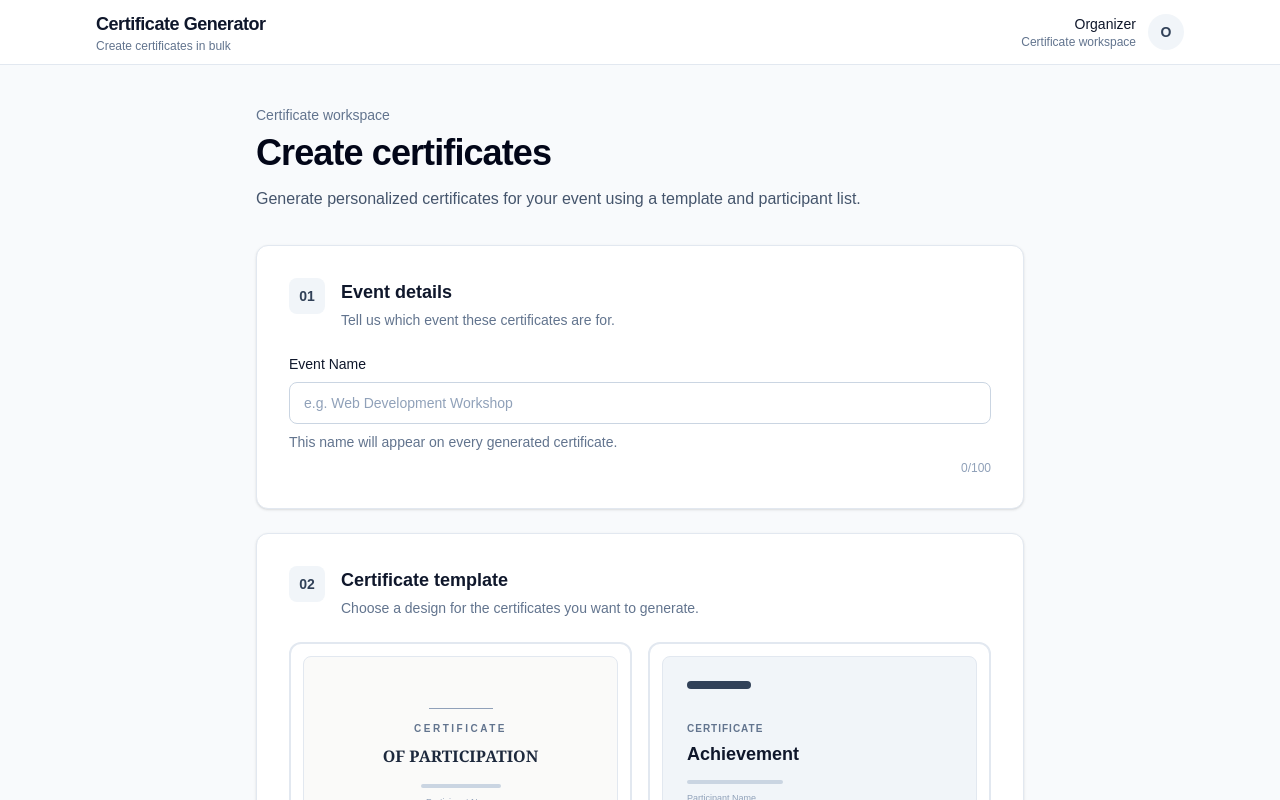
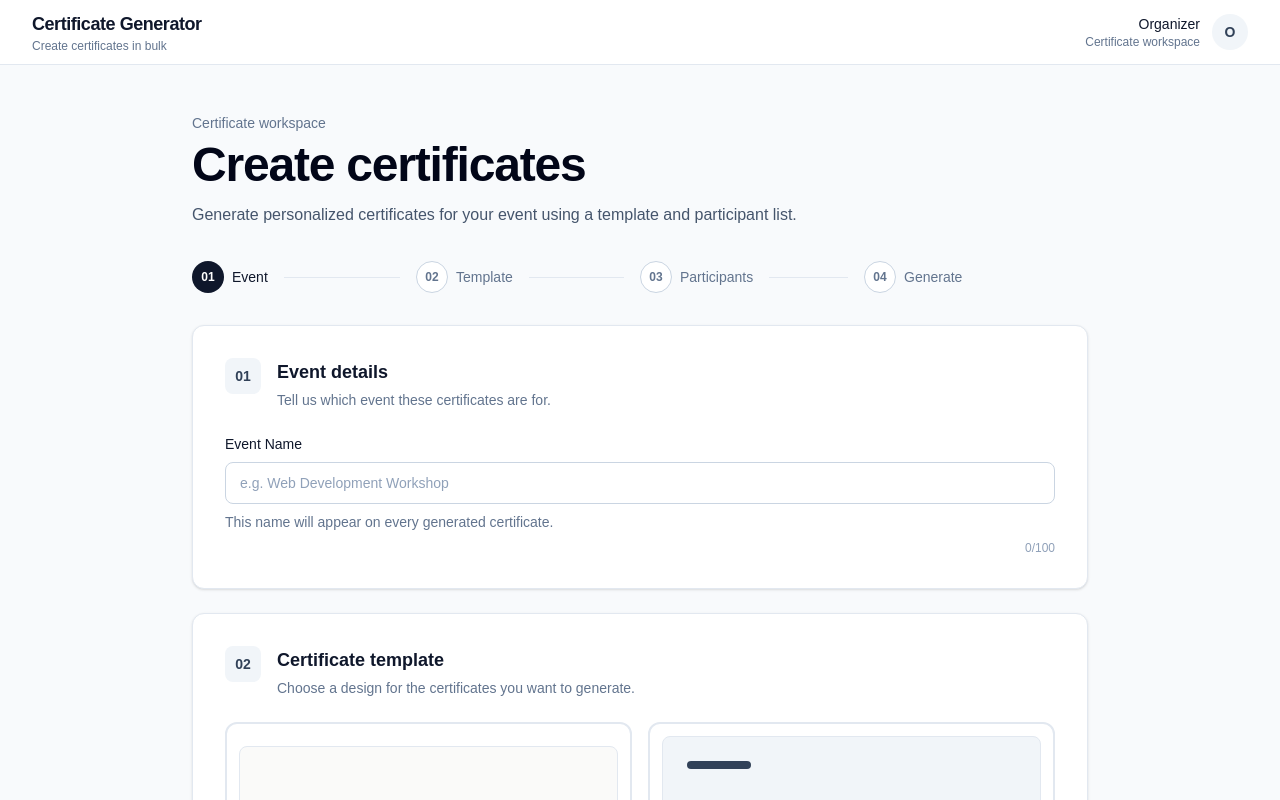
Before and after one commit to shaurya3571/certificate-generator, a Next.js app: page / in a window 1280 px wide. Shown: the top 800 px of the page. Built offline with nearby package versions, Linux system fonts and the light colour scheme.

Commit message:
feat: polish responsive certificate workflow

```diff
--- a/src/app/page.tsx
+++ b/src/app/page.tsx
@@ -7,6 +7,7 @@ import FormReadiness from "@/components/certificate/FormReadiness";
 import GenerationActions from "@/components/certificate/GenerationActions";
 import ParticipantsUpload from "@/components/certificate/ParticipantsUpload";
 import TemplateSelector from "@/components/certificate/TemplateSelector";
+import StepIndicator from "@/components/certificate/StepIndicator";
 import Header from "@/components/layout/Header";
 import PageContainer from "@/components/layout/PageContainer";
 import type {
@@ -59,15 +60,14 @@ export default function Home() {
       <Header />
 
       <PageContainer>
-        <section className="mx-auto max-w-3xl">
+        <section className="mx-auto max-w-4xl">
           {/* Page heading */}
           <div className="mb-8">
             <p className="mb-2 text-sm font-medium text-slate-500">
               Certificate workspace
             </p>
 
-            <h2 className="text-3xl font-bold tracking-tight text-slate-950 sm:text-4xl">
-              Create certificates
+<h2 className="text-3xl font-bold tracking-tight text-slate-950 sm:text-4xl lg:text-5xl">              Create certificates
             </h2>
 
             <p className="mt-3 max-w-2xl text-base leading-7 text-slate-600">
@@ -75,6 +75,7 @@ export default function Home() {
               template and participant list.
             </p>
           </div>
+          <StepIndicator />
 
           {/* Workflow */}
           <div className="space-y-6">
--- a/src/components/certificate/CsvUploader.tsx
+++ b/src/components/certificate/CsvUploader.tsx
@@ -192,7 +192,7 @@ export default function CsvUploader({
             <button
               type="button"
               onClick={handleRemove}
-              className="shrink-0 rounded-lg px-3 py-2 text-sm font-medium text-slate-600 transition hover:bg-white hover:text-slate-900"
+              className="shrink-0 rounded-lg px-3 py-2 text-sm font-medium text-slate-600 transition hover:bg-white hover:text-slate-900 focus:outline-none focus:ring-2 focus:ring-slate-400 focus:ring-offset-2"
             >
               Remove
             </button>
--- a/src/components/certificate/GenerateButton.tsx
+++ b/src/components/certificate/GenerateButton.tsx
@@ -14,7 +14,7 @@ export default function GenerateButton({
       type="button"
       disabled={disabled}
       onClick={onClick}
-      className={`flex w-full items-center justify-center gap-2 rounded-lg px-5 py-3 text-sm font-semibold transition sm:w-auto ${
+      className={`flex w-full items-center justify-center gap-2 rounded-lg px-5 py-3 text-sm font-semibold transition focus:outline-none focus:ring-2 focus:ring-slate-400 focus:ring-offset-2 sm:w-auto ${
         disabled
           ? "cursor-not-allowed bg-slate-200 text-slate-400"
           : "bg-slate-900 text-white shadow-sm hover:bg-slate-800 active:bg-slate-950"
--- /dev/null
+++ b/src/components/certificate/StepIndicator.tsx
@@ -0,0 +1,50 @@
+const steps = [
+  { number: "01", label: "Event" },
+  { number: "02", label: "Template" },
+  { number: "03", label: "Participants" },
+  { number: "04", label: "Generate" },
+];
+
+export default function StepIndicator() {
+  return (
+    <nav
+      aria-label="Certificate creation steps"
+      className="mb-8"
+    >
+      <ol className="flex items-center">
+        {steps.map((step, index) => (
+          <li
+            key={step.number}
+            className="flex flex-1 items-center"
+          >
+            <div className="flex items-center gap-2">
+              <span
+                className={`flex h-8 w-8 items-center justify-center rounded-full text-xs font-semibold ${
+                  index === 0
+                    ? "bg-slate-900 text-white"
+                    : "border border-slate-300 bg-white text-slate-500"
+                }`}
+              >
+                {step.number}
+              </span>
+
+              <span
+                className={`hidden text-sm font-medium sm:block ${
+                  index === 0
+                    ? "text-slate-900"
+                    : "text-slate-500"
+                }`}
+              >
+                {step.label}
+              </span>
+            </div>
+
+            {index < steps.length - 1 && (
+              <div className="mx-3 h-px flex-1 bg-slate-200 sm:mx-4" />
+            )}
+          </li>
+        ))}
+      </ol>
+    </nav>
+  );
+}
--- a/src/components/certificate/TemplateCard.tsx
+++ b/src/components/certificate/TemplateCard.tsx
@@ -20,11 +20,11 @@ export default function TemplateCard({
       type="button"
       onClick={onSelect}
       aria-pressed={selected}
-      className={`group w-full rounded-xl border-2 bg-white p-3 text-left transition-all duration-200 ${
-        selected
-          ? "border-slate-900 shadow-sm"
-          : "border-slate-200 hover:border-slate-400"
-      }`}
+      className={`group w-full rounded-xl border-2 bg-white p-3 text-left transition-all duration-200 focus:outline-none focus:ring-2 focus:ring-slate-400 focus:ring-offset-2 ${
+  selected
+    ? "border-slate-900 shadow-sm"
+    : "border-slate-200 hover:border-slate-400"
+}`}
     >
       {/* Certificate Preview */}
       <div
--- a/src/components/certificate/TemplateSelector.tsx
+++ b/src/components/certificate/TemplateSelector.tsx
@@ -90,7 +90,7 @@ export default function TemplateSelector({
             <button
               type="button"
               onClick={handleCustomTemplateSelect}
-              className={`shrink-0 rounded-lg border px-4 py-2 text-sm font-medium transition ${
+              className={`shrink-0 rounded-lg border px-4 py-2 text-sm font-medium transition focus:outline-none focus:ring-2 focus:ring-slate-400 focus:ring-offset-2 ${
                 selectedTemplate === "custom"
                   ? "border-slate-900 bg-slate-900 text-white"
                   : "border-slate-300 bg-white text-slate-700 hover:border-slate-400 hover:bg-white"
--- a/src/components/layout/Header.tsx
+++ b/src/components/layout/Header.tsx
@@ -1,20 +1,26 @@
 export default function Header() {
   return (
     <header className="border-b border-slate-200 bg-white">
-      <div className="mx-auto flex h-16 max-w-6xl items-center justify-between px-4 sm:px-6 lg:px-8">
-        <div>
-          <h1 className="text-lg font-semibold tracking-tight text-slate-900">
+      <div className="mx-auto flex h-16 max-w-7xl items-center justify-between px-4 sm:px-6 lg:px-8">
+        <div className="min-w-0">
+          <h1 className="truncate text-lg font-semibold tracking-tight text-slate-900">
             Certificate Generator
           </h1>
+
           <p className="hidden text-xs text-slate-500 sm:block">
             Create certificates in bulk
           </p>
         </div>
 
-        <div className="flex items-center gap-3">
+        <div className="ml-4 flex shrink-0 items-center gap-3">
           <div className="hidden text-right sm:block">
-            <p className="text-sm font-medium text-slate-900">Organizer</p>
-            <p className="text-xs text-slate-500">Certificate workspace</p>
+            <p className="text-sm font-medium text-slate-900">
+              Organizer
+            </p>
+
+            <p className="text-xs text-slate-500">
+              Certificate workspace
+            </p>
           </div>
 
           <div
--- a/src/components/layout/PageContainer.tsx
+++ b/src/components/layout/PageContainer.tsx
@@ -8,8 +8,8 @@ export default function PageContainer({
   children,
 }: PageContainerProps) {
   return (
-    <main className="min-h-[calc(100vh-4rem)] bg-slate-50">
-      <div className="mx-auto w-full max-w-6xl px-4 py-8 sm:px-6 sm:py-10 lg:px-8">
+    <main className="min-h-[calc(100vh-4rem)] overflow-x-hidden bg-slate-50">
+      <div className="mx-auto w-full max-w-7xl px-4 py-8 sm:px-6 sm:py-10 lg:px-8 lg:py-12">
         {children}
       </div>
     </main>
```
